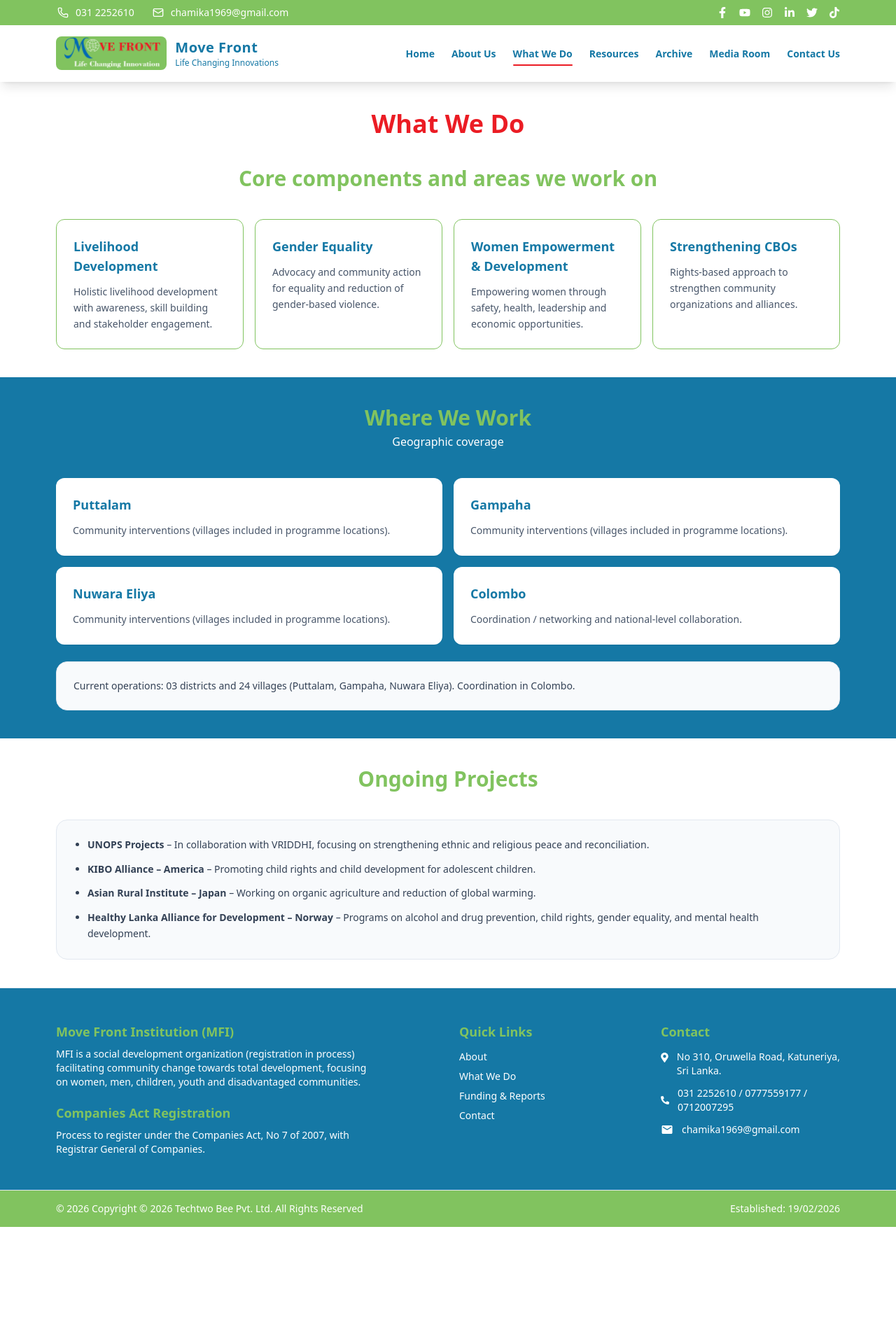
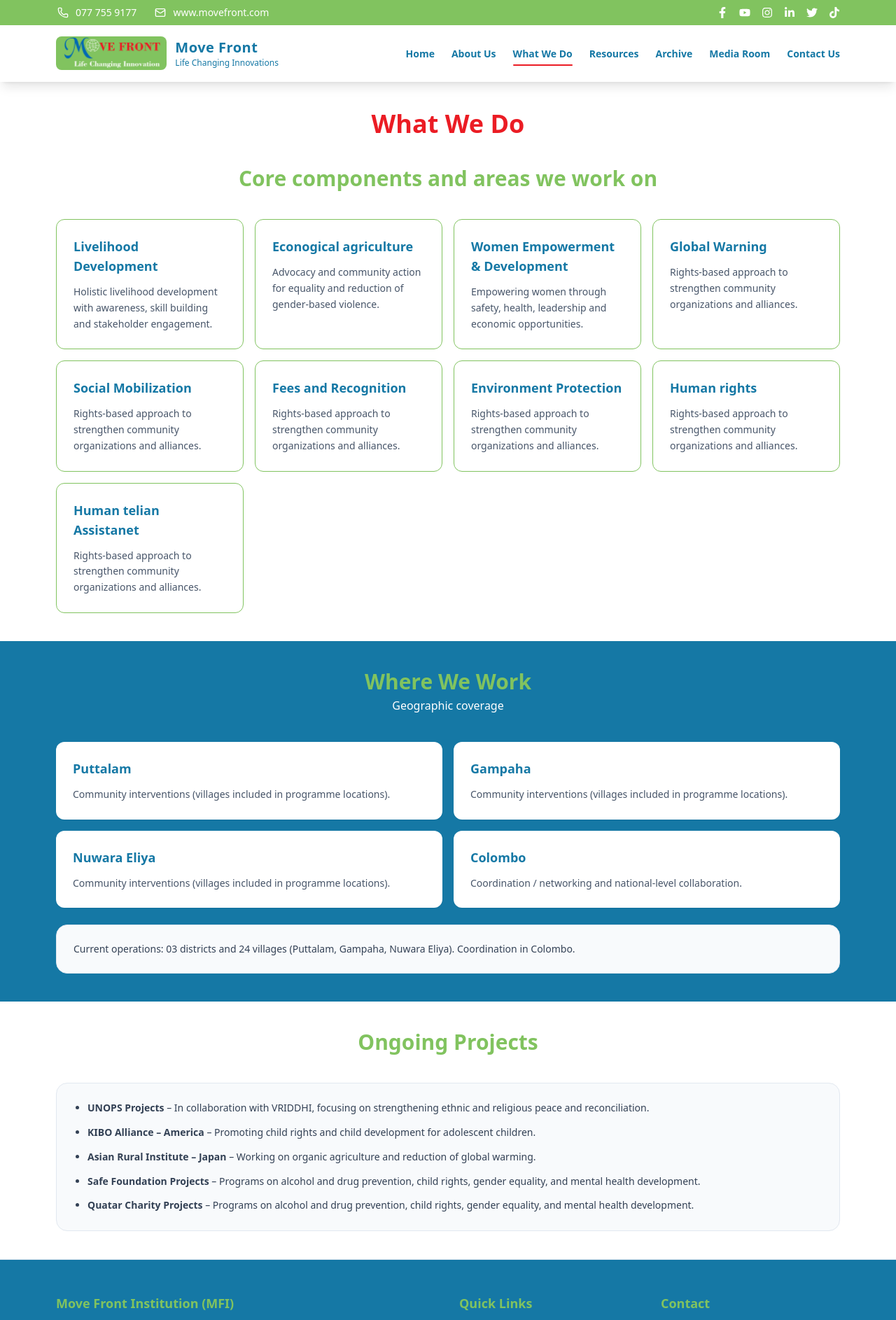
Before and after one commit to supunpramod/Move-Front-Institution, a React (Vite) app: page /what-we-do in a window 1280 px wide. Shown: the top 1886 px of the page at 70% size. Before the commit the page ends 1753 px from the top, so only its background shows below. Built offline with nearby package versions, Linux system fonts and the light colour scheme.

Commit message:
feat: Update contact information and improve content in TopBar, Contact, Funding, and WhatWeDo components

```diff
--- a/src/components/TopBar.jsx
+++ b/src/components/TopBar.jsx
@@ -19,12 +19,12 @@ export default function TopBar() {
 
   <div className="flex items-center gap-2 hover:text-blue-600 transition">
     <Phone className="w-5 h-4 text-white" />
-    <span className="text-white">031 2252610</span>
+    <span className="text-white">077 755 9177</span>
   </div>
 
   <div className="flex items-center gap-2 hover:text-red-600 transition">
     <Mail className="w-5 h-4 text-white" />
-    <span className="text-white">chamika1969@gmail.com</span>
+    <span className="text-white">www.movefront.com</span>
   </div>
 
 </div>
--- a/src/pages/Contact.jsx
+++ b/src/pages/Contact.jsx
@@ -70,7 +70,7 @@ export default function Contact() {
           Jayasinghe Arachchige Chamika<br />
 
           chamika1969@gmail.com<br />
-          chamika@healthylanka.lk
+
         </Card>
 
         <Card title="Chairperson">
--- a/src/pages/Funding.jsx
+++ b/src/pages/Funding.jsx
@@ -39,7 +39,7 @@ export default function Funding() {
       </li>
 
       <li>
-        <strong>Cater Charity</strong> – Providing emergency relief support and
+        <strong>Qatar Charity</strong> – Providing emergency relief support and
         livelihood development initiatives.
       </li>
 
@@ -50,44 +50,6 @@ export default function Funding() {
 
 
 
-      <Section title="Funding & Reports" subtitle="Sources of funds, capacity and auditors">
-        <div className="grid md:grid-cols-2 gap-4">
-          <Card title="Source of Funds (2021)">
-            Healthy Lanka Alliance for Development
-            <div className="mt-2 text-slate-600">
-              Funding capacity (2021): <span className="font-semibold">1,292,215.00</span>
-            </div>
-          </Card>
-
-          <Card title="Auditor (2021)">
-            Asanka Nayomi Wiggin (BMS/MAAT)
-            <div className="mt-2 text-slate-600">
-              No 40/6, Bodigala Rd, Sirimalwattha, Gunnapana, Kandy, Sri Lanka<br />
-              0711699022<br />
-              asankawiggin@gmail.com
-            </div>
-          </Card>
-        </div>
-      </Section>
-
-      <Section>
-        <div className="grid md:grid-cols-2 gap-4">
-          <Card title="Source of Funds (2022)">
-            Healthy Lanka Alliance for Development and SAFE Foundation
-            <div className="mt-2 text-slate-600">
-              Funding capacity (2022): <span className="font-semibold">1,274,088.62</span>
-            </div>
-          </Card>
-
-          <Card title="Auditor (2022)">
-            Ruwan de Silva and cooperation (Chartered Accountant)
-            <div className="mt-2 text-slate-600">
-              25, Stephens Mawatha, Rajagiriya<br />
-              Tel/Fax: 0112885635
-            </div>
-          </Card>
-        </div>
-      </Section>
 
 
     </>
--- a/src/pages/WhatWeDo.jsx
+++ b/src/pages/WhatWeDo.jsx
@@ -23,13 +23,30 @@ export default function WhatWeDo() {
           <Card title="Livelihood Development">
             Holistic livelihood development with awareness, skill building and stakeholder engagement.
           </Card>
-          <Card title="Gender Equality">
+          <Card title="Econogical agriculture">
             Advocacy and community action for equality and reduction of gender-based violence.
           </Card>
           <Card title="Women Empowerment & Development">
             Empowering women through safety, health, leadership and economic opportunities.
           </Card>
-          <Card title="Strengthening CBOs">
+          <Card title="Global Warning">
+            Rights-based approach to strengthen community organizations and alliances.
+          </Card>
+
+          <Card title="Social Mobilization">
+            Rights-based approach to strengthen community organizations and alliances.
+          </Card>
+          <Card title="Fees and Recognition">
+            Rights-based approach to strengthen community organizations and alliances.
+          </Card>
+
+          <Card title="Environment Protection">
+            Rights-based approach to strengthen community organizations and alliances.
+          </Card>
+          <Card title="Human rights">
+            Rights-based approach to strengthen community organizations and alliances.
+          </Card>
+          <Card title="Human telian Assistanet">
             Rights-based approach to strengthen community organizations and alliances.
           </Card>
         </div>
@@ -81,7 +98,13 @@ export default function WhatWeDo() {
       </li>
 
       <li>
-        <strong>Healthy Lanka Alliance for Development – Norway</strong> –
+        <strong>Safe Foundation Projects</strong> –
+        Programs on alcohol and drug prevention, child rights, gender equality,
+        and mental health development.
+      </li>
+
+      <li>
+        <strong>Quatar Charity Projects</strong> –
         Programs on alcohol and drug prevention, child rights, gender equality,
         and mental health development.
       </li>
```
